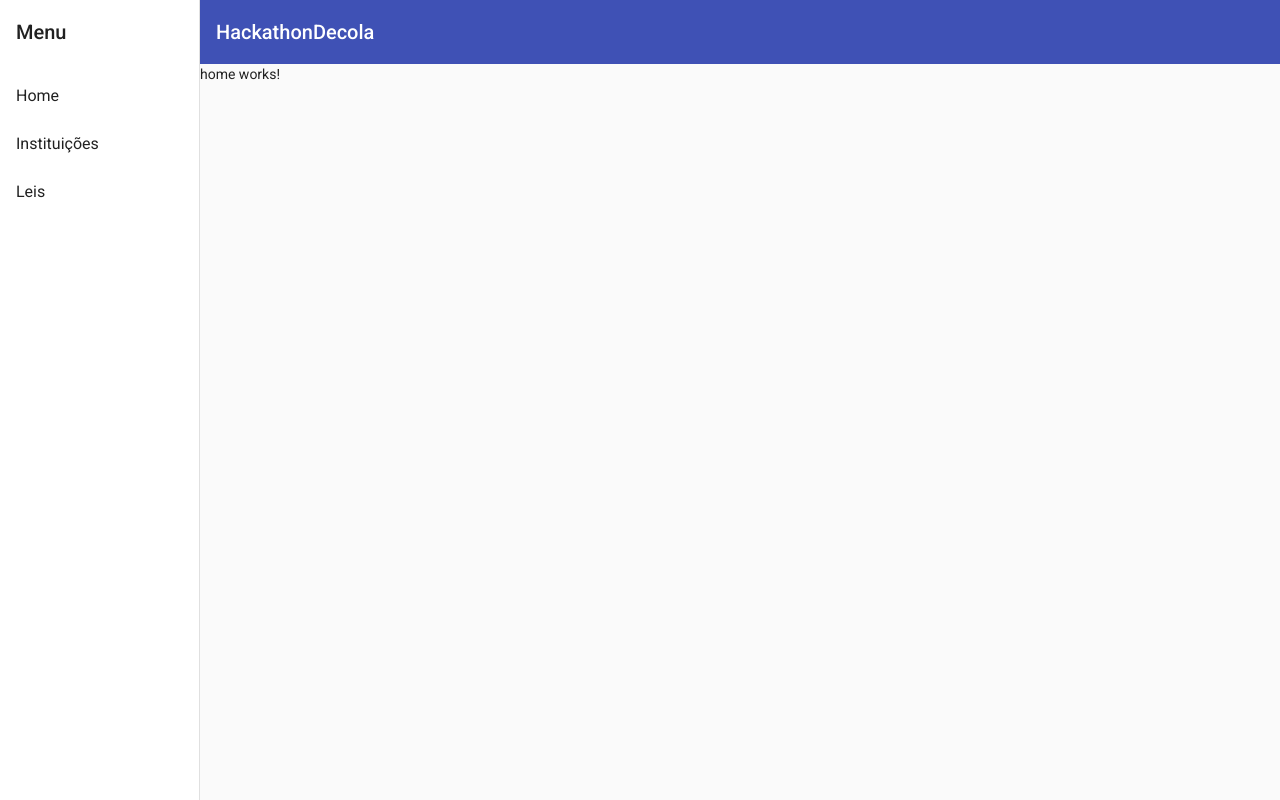
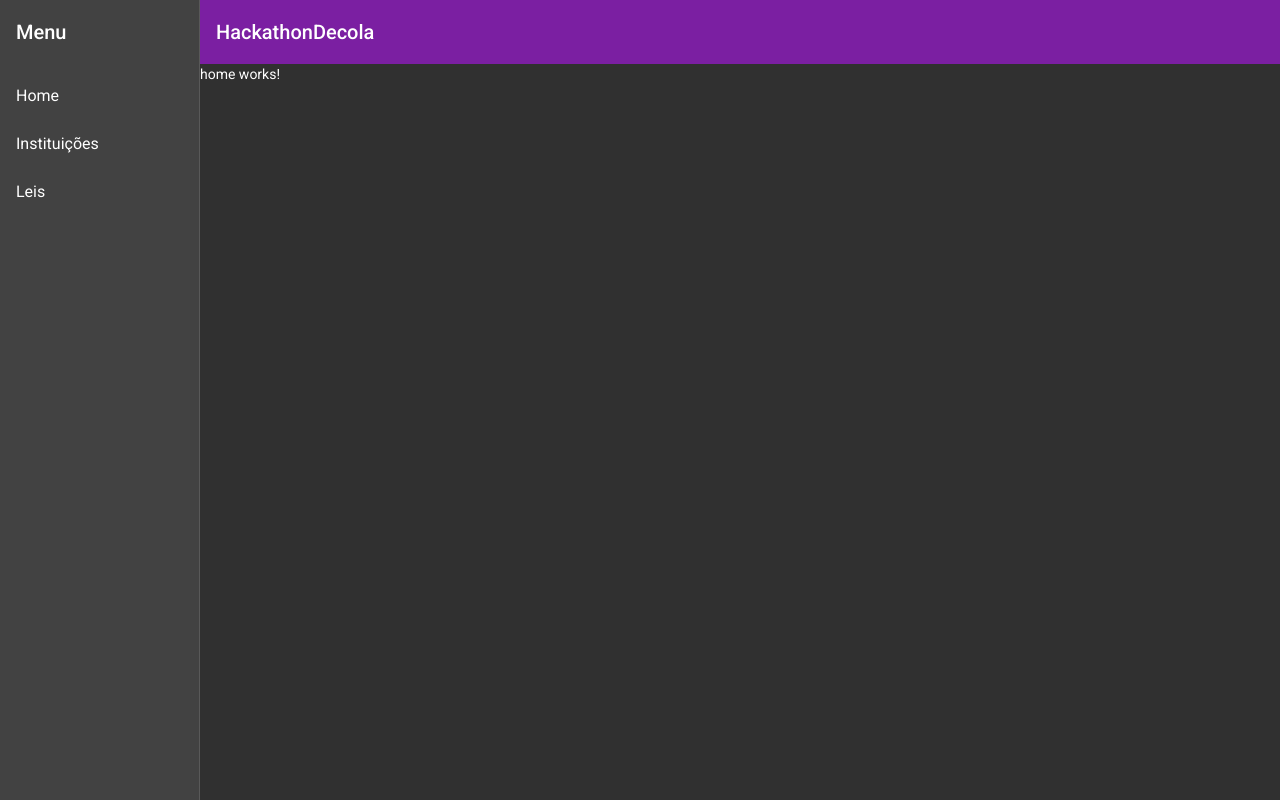
Before and after one commit to Wilker-lab/hackathonMulher, an Angular app: page / in a window 1280 px wide. Built offline with nearby package versions, Linux system fonts and the light colour scheme.

Commit message:
alteracaodetema

```diff
--- a/angular.json
+++ b/angular.json
@@ -30,7 +30,7 @@
               "src/assets"
             ],
             "styles": [
-              "./node_modules/@angular/material/prebuilt-themes/indigo-pink.css",
+              "./node_modules/@angular/material/prebuilt-themes/purple-green.css",
               "src/styles.css"
             ],
             "scripts": []
@@ -98,7 +98,7 @@
               "src/assets"
             ],
             "styles": [
-              "./node_modules/@angular/material/prebuilt-themes/indigo-pink.css",
+              "./node_modules/@angular/material/prebuilt-themes/purple-green.css",
               "src/styles.css"
             ],
             "scripts": []
--- a/src/app/componentes/instituicao-card/instituicao-card.component.css
+++ b/src/app/componentes/instituicao-card/instituicao-card.component.css
@@ -1,3 +1,6 @@
+body{
+ color:white;
+}
 img {
 	max-width: 100%;
 	border-radius: 5px;
--- a/src/styles.css
+++ b/src/styles.css
@@ -1,4 +1,7 @@
 /* You can add global styles to this file, and also import other style files */
+
+html, body { height: 100%; }
+body { margin: 0; font-family: Roboto, "Helvetica Neue", sans-serif; color: white; }
 
 html, body { height: 100%; }
 body { margin: 0; font-family: Roboto, "Helvetica Neue", sans-serif; }
```
